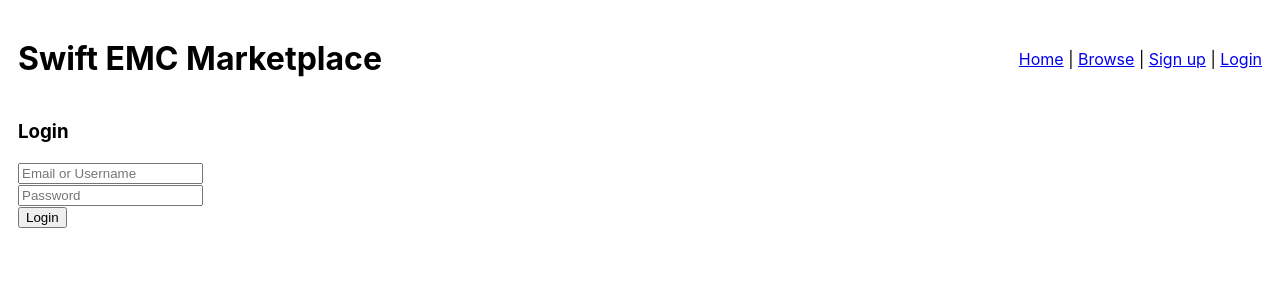
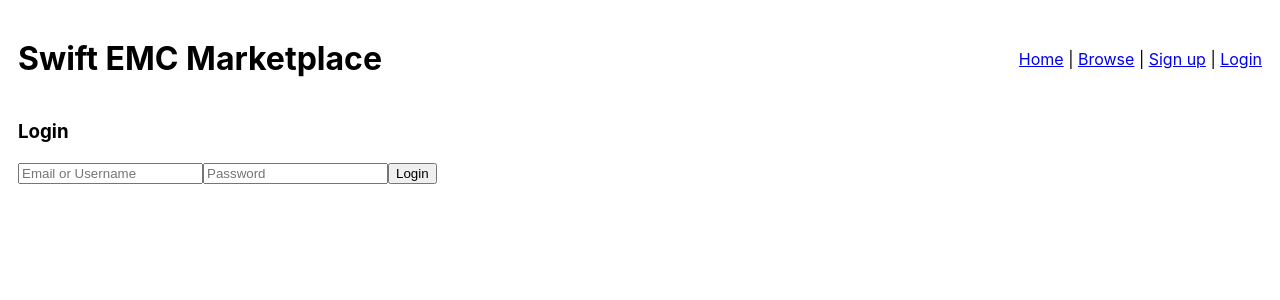
Before and after one commit to Emmymoks/swift-emc-marketplace, a React (Vite) app in the folder frontend/: page /login in a window 1280 px wide. Shown: the top 300 px of the page. Built offline with nearby package versions, Linux system fonts and the light colour scheme.

Commit message:
Update Login.jsx

```diff
--- a/frontend/src/pages/Login.jsx
+++ b/frontend/src/pages/Login.jsx
@@ -4,21 +4,24 @@ import { useNavigate } from 'react-router-dom'
 
 export default function Login(){
   const [form, setForm] = useState({});
+  const [loading, setLoading] = useState(false);
   const nav = useNavigate();
   async function submit(e){
     e.preventDefault();
+    setLoading(true);
     try{
       const { data } = await axios.post((import.meta.env.VITE_API_URL||'http://localhost:5000') + '/api/auth/login', { identifier: form.identifier, password: form.password });
       localStorage.setItem('token', data.token);
       nav('/dashboard');
     }catch(err){ alert(err?.response?.data?.error || 'Error'); }
+    setLoading(false);
   }
   return (
-    <form onSubmit={submit}>
+    <form onSubmit={submit} className="page" style={{maxWidth:420}}>
       <h3>Login</h3>
-      <input placeholder="Email or Username" onChange={e=>setForm({...form, identifier:e.target.value})} required/><br/>
-      <input placeholder="Password" type="password" onChange={e=>setForm({...form, password:e.target.value})} required/><br/>
-      <button type="submit">Login</button>
+      <input placeholder="Email or Username" onChange={e=>setForm({...form, identifier:e.target.value})} required/>
+      <input placeholder="Password" type="password" onChange={e=>setForm({...form, password:e.target.value})} required/>
+      <button className="btn" type="submit" disabled={loading}>{loading? 'Signing in...':'Login'}</button>
     </form>
   )
 }
```
